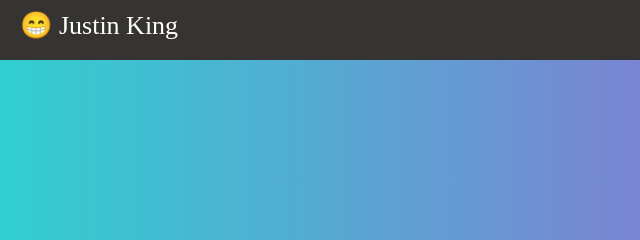
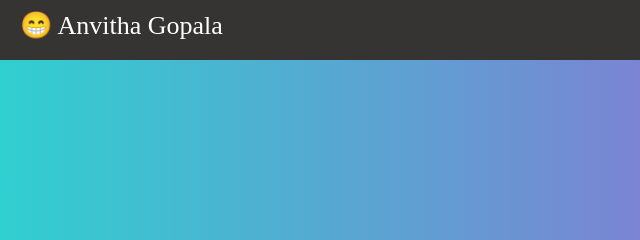
Before and after one commit to anvigopala2023/anvigopala2023.github.io, a plain HTML site: page index.html in a window 1280 px wide. Shown: the top 240 px of the page, 0-640 px from the left. Drawn offline with Linux system fonts and the light colour scheme.

Commit message:
Update index.html

```diff
--- a/index.html
+++ b/index.html
@@ -1,6 +1,6 @@
 <!DOCTYPE html>
 <head>
-    <title>Justin King</title>
+    <title>Anvitha Gopala</title>
     <style>
         body {
             background:linear-gradient(to right, #30CFD0, #c43ad6);
@@ -30,7 +30,7 @@
     </style>
 </head>
 <body>
-    <div class="header">😁 Justin King</div>
+    <div class="header">😁 Anvitha Gopala</div>
     <div class="content">
         <div class="welcomeText">Welcome to my site!</div>
     </div>
```
